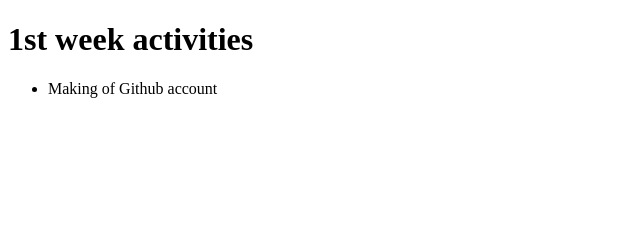
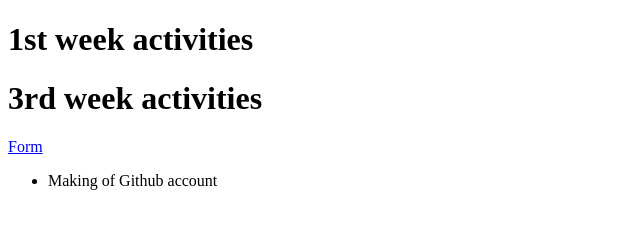
Before and after one commit to 20FTT1458/eportfolio, a plain HTML site: page index.html in a window 1280 px wide. Shown: the whole page, without its empty margins (0-640 px from the left). Drawn offline with Linux system fonts and the light colour scheme.

Commit message:
Update index.html

```diff
--- a/index.html
+++ b/index.html
@@ -7,6 +7,7 @@
 </head>
 <body>
 	<h1>1st week activities</h1>
+	<h1>3rd week activities</h1><a href="https://github.com/20FTT1458/eportfolio/blob/main/Week3-e-p2.html">Form</a>
 
 	<ul>
 		<li>Making of Github account</li>
```
